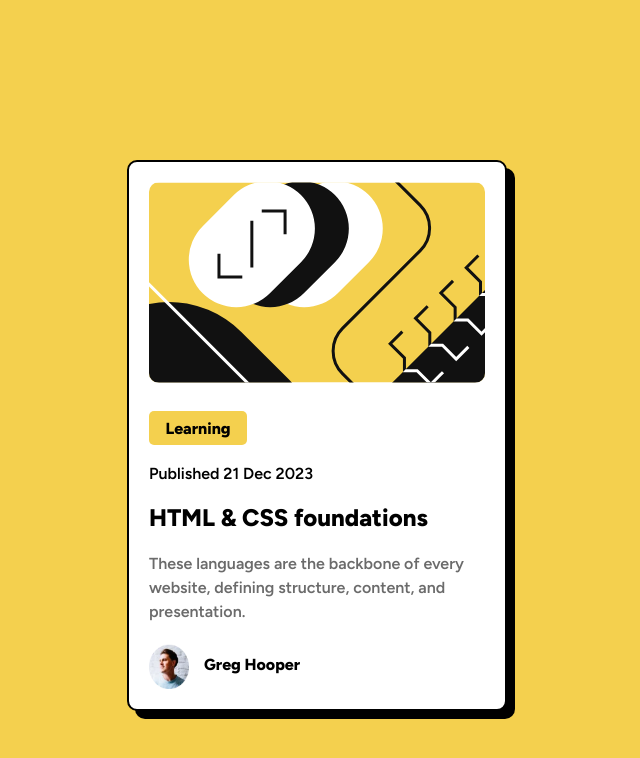
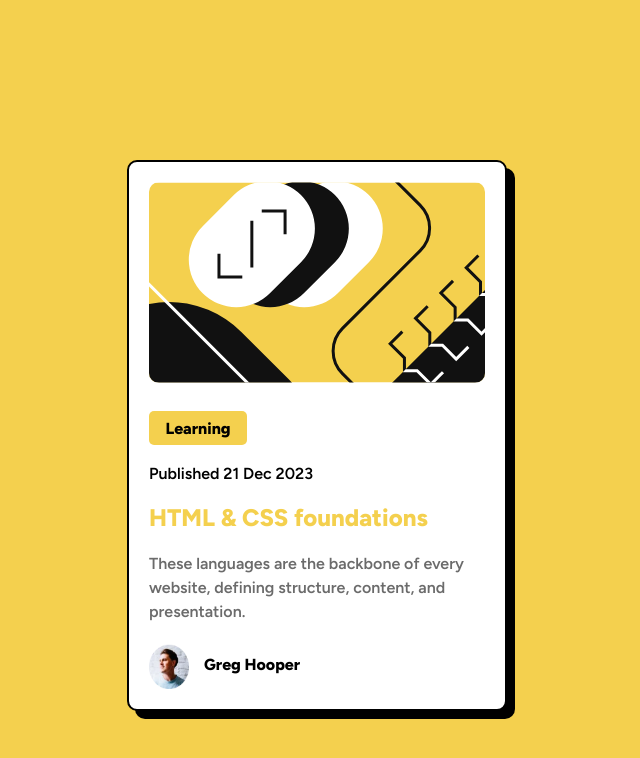
Before and after one commit to Thalesmar/blog-preview-card-main, a plain HTML site: page index.html in a window 1280 px wide. In both pictures the pointer is over the element "HTML & CSS foundations". Shown: the whole page, without its empty margins (323-963 px from the left). Drawn offline with Linux system fonts and the light colour scheme.

Commit message:
hover update

```diff
--- a/style.css
+++ b/style.css
@@ -62,8 +62,10 @@ svg{
     font-size: 16px;
 }
 
-.title{
+.title:hover{
     font-weight: 800;
+    color: hsl(47, 88%, 63%);
+
 }
 
 
```
